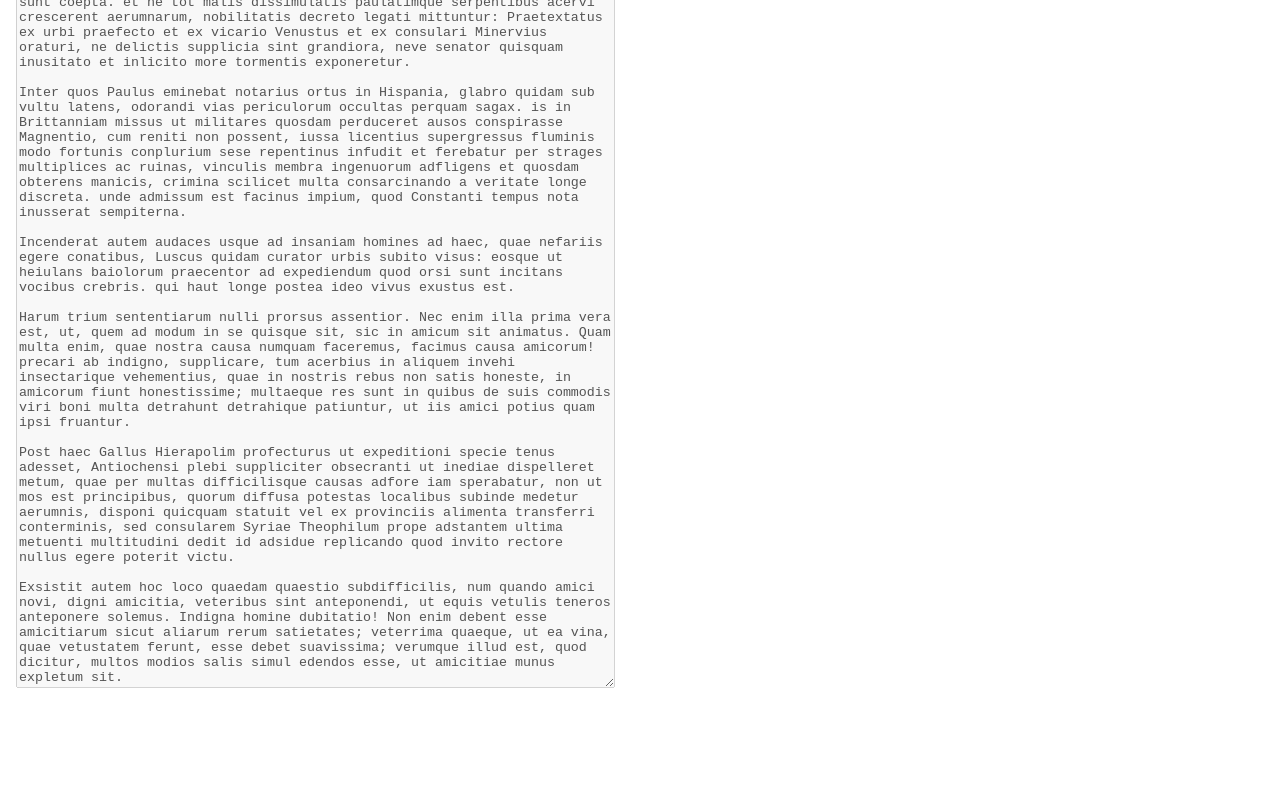
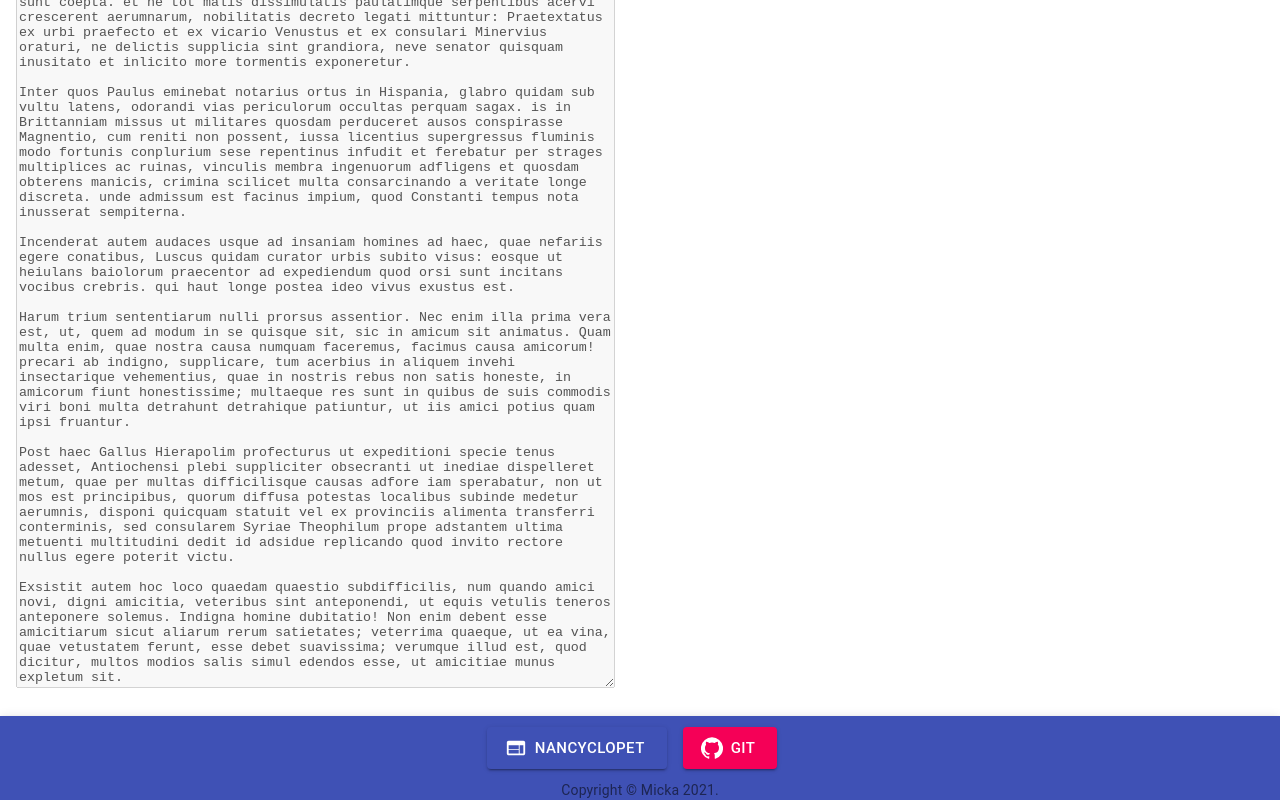
Before and after one commit to PierreEpron/pet, a React (Create React App) app in the folder platform/frontend/: page /pages2 in a window 1280 px wide. Shown: the part 621-1421 px from the top of the page. Before the commit the page ends 1337 px from the top, so only its background shows below. Built offline with nearby package versions, Linux system fonts and the light colour scheme.

Commit message:
add footer page 2 & 3

```diff
--- a/platform/frontend/src/pages/Pages2.js
+++ b/platform/frontend/src/pages/Pages2.js
@@ -18,6 +18,7 @@ import Header from "../components/Header";
 import Container from "@material-ui/core/Container";
 import Grid from '@material-ui/core/Grid';
 import TextArea from "../components/Text/TextArea"
+import Footer from "../components/Footer"
 
 const useRowStyles = makeStyles({
   root: {
@@ -169,6 +170,7 @@ export default function CollapsibleTable() {
             </Grid>
           </Grid>
         </Container>
+      <Footer/>
     </div>
   );
 }
--- a/platform/frontend/src/pages/Pages3.js
+++ b/platform/frontend/src/pages/Pages3.js
@@ -9,6 +9,7 @@ import Chart from '../components/Charts/Chart';
 import Header from "../components/Header";
 import Deposits from "../components/Charts/Deposits";
 import BarChart from "../components/Charts/BarChart"
+import Footer from "../components/Footer"
 
 const useStyles = makeStyles((theme) => ({
   root: {
@@ -73,6 +74,7 @@ export default function Dashboard() {
           </Box>
         </Container>
       </main>
+      <Footer/>
     </div>
   );
 }
```
